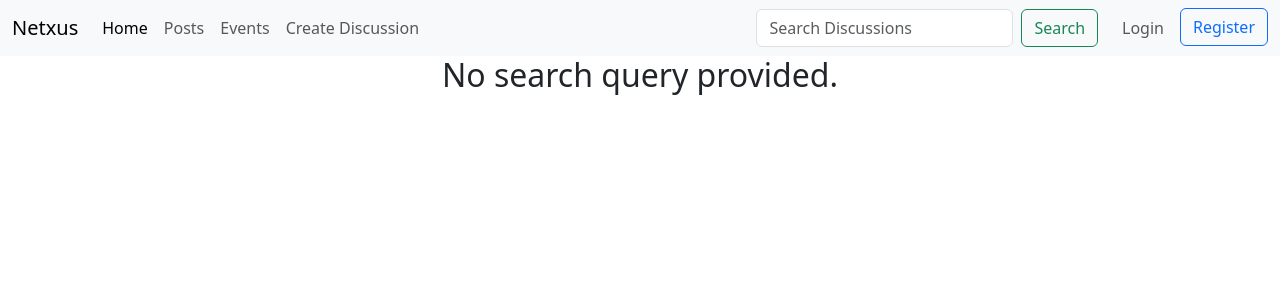
After one commit to NetoCruzzz/Netxus, a Django app: page /search_results/ in a window 1280 px wide. The commit adds this page. Shown: the top 300 px of the page. Run offline with Django 5.2, Linux system fonts and the light colour scheme.

Commit message:
added search functionality

```diff
--- a/netxusApp/templates/navbar.html
+++ b/netxusApp/templates/navbar.html
@@ -38,12 +38,16 @@
       </ul>
 
       <!-- Search -->
-      <form class="d-flex me-3" role="search">
+      <form class="d-flex me-3" role="search" method = POST action = "{% url 'search_results' %}">
+        {% csrf_token %}
+
+
         <input
           class="form-control me-2"
           type="search"
-          placeholder="Search"
-          aria-label="Search">
+          placeholder="Search Discussions"
+          aria-label="Search"
+          name = "searched">
 
         <button class="btn btn-outline-success" type="submit">
           Search
--- /dev/null
+++ b/netxusApp/templates/search_results.html
@@ -0,0 +1,18 @@
+{% extends 'base.html' %}
+
+{% block content %}
+    <center>
+        {% if searched %}
+            <h2>Search Results for "{{ searched }}"</h2>
+            <br/>
+            {% for discussion in discussions %}
+                <a href="{% url 'discussion' id=discussion.id %}">{{ discussion.name }}</a>
+                <p>{{ discussion.description }}</p>
+            {% endfor %}
+
+        {% else %}
+            <h2>No search query provided.</h2>
+        {% endif %}
+
+    </center>
+{% endblock %}
--- a/netxusApp/urls.py
+++ b/netxusApp/urls.py
@@ -19,6 +19,7 @@ urlpatterns = [
     path("create/", views.create_post, name="create_post"),
     path("discussion/<slug:id>/", views.discussion_page, name="discussion"),
     path("new_discussion/", views.new_discussion, name="new_discussion"),
+    path("search_results/", views.search_results, name="search_results"),
 ]
 
 urlpatterns += static(settings.MEDIA_URL, document_root=settings.MEDIA_ROOT)
--- a/netxusApp/views.py
+++ b/netxusApp/views.py
@@ -101,3 +101,14 @@ def new_discussion(request):
     else:
         form = forms.DiscussionForm()
     return render(request, 'create_discussion.html', {'form': form})
+
+#search results view
+def search_results(request):
+    if request.method == "POST":
+        searched = request.POST['searched']
+        discussions = models.Discussion.objects.filter(name__contains=searched)
+        return render(request, 'search_results.html',
+        {'searched': searched, 'discussions': discussions})
+    else:
+        return render(request, 'search_results.html',
+        {})
```
